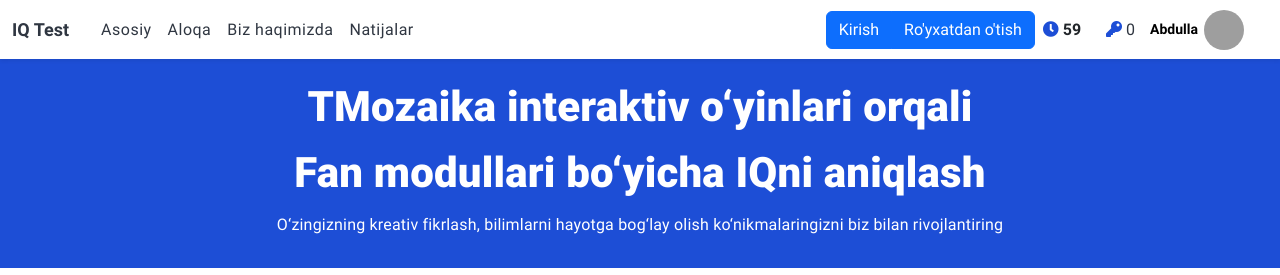
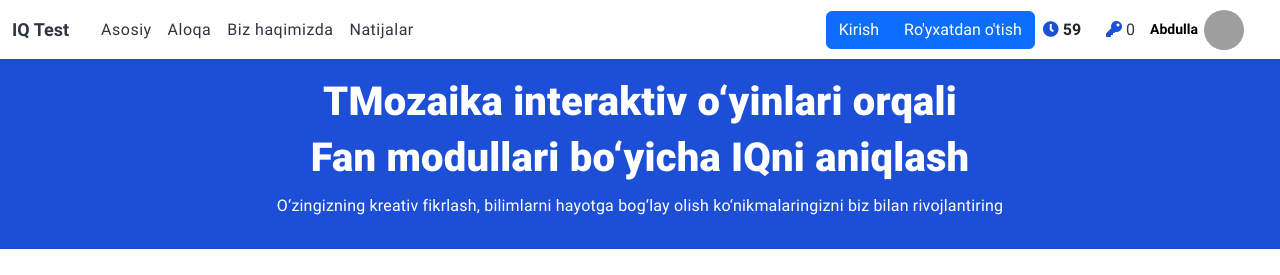
Before and after one commit to Ergashev95/Iq-online-test, a plain HTML site: page index.html in a window 1280 px wide. Shown: the top 275 px of the page. Drawn offline with Linux system fonts and the light colour scheme; grey boxes are pictures that could not be loaded.

Commit message:
add title size

```diff
--- a/css/main.css
+++ b/css/main.css
@@ -100,10 +100,10 @@ body {
 }
 .site-hero__title {
     text-align: center;
-    font-size: 42px;
+    font-size: 40px;
     font-weight: 900;
     letter-spacing: 0.2px;
-    line-height: 65.5px;
+    line-height: 56px;
     color: var(--white);
 }
 .site-hero__desc {
```
